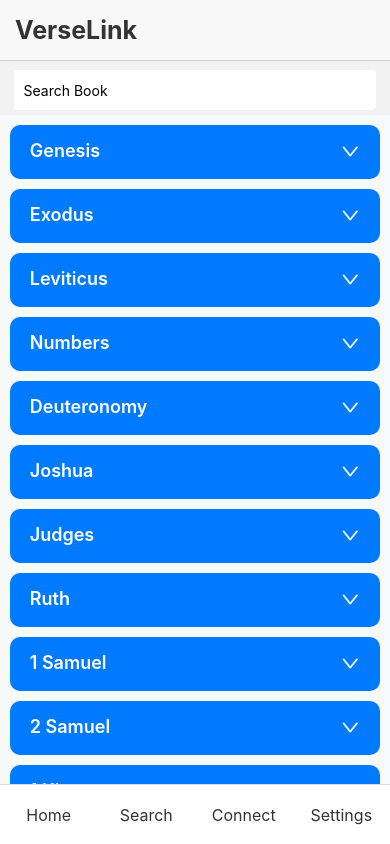
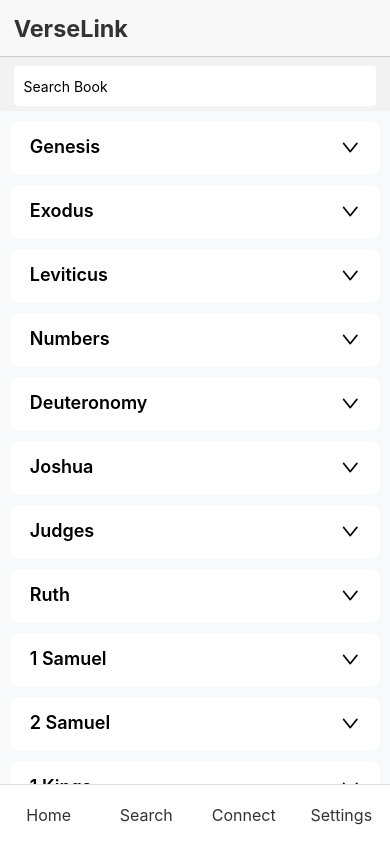
Before and after one commit to bz2006/VerseLink, a React Native app: screen /Home in a window 390 px wide. Built offline with nearby package versions, Linux system fonts and the light colour scheme; what react-native-sqlite-storage would draw is missing.

Commit message:
ui changes,log,ready for deploy

```diff
--- a/screens/Components/BookCollapse.tsx
+++ b/screens/Components/BookCollapse.tsx
@@ -29,7 +29,7 @@ const Collapse = ({ book, onClickFunction, expanded,navigation }) => {
             {book.title}
           </Text>
           <Text style={styles.arrow}>
-            {expanded ? <Icon name="up" size={20} color="#FFFFFF" /> : <Icon name="down" size={20} color="#FFFFFF" />}
+            {expanded ? <Icon name="up" size={20} color="#000000" /> : <Icon name="down" size={20} color="#000000" />}
           </Text>
         </View>
       </TouchableWithoutFeedback>
@@ -55,13 +55,13 @@ const Collapse = ({ book, onClickFunction, expanded,navigation }) => {
   );
 };
 
-const BookCollapse = ({ filterText }) => {
+const BookCollapse = ({ filterText}) => {
   const [expandedBookIndex, setExpandedBookIndex] = useState(null);
   const navigation = useNavigation();
   UIManager.setLayoutAnimationEnabledExperimental &&
     UIManager.setLayoutAnimationEnabledExperimental(true);
 
-  const updateLayout = (index) => {
+  const updateLayout = (index:any) => {
     LayoutAnimation.configureNext(LayoutAnimation.Presets.easeInEaseOut);
     setExpandedBookIndex(index === expandedBookIndex ? null : index);
   };
@@ -108,7 +108,7 @@ const styles = StyleSheet.create({
     elevation: 3,
   },
   book: {
-    backgroundColor: '#007bff',
+    backgroundColor: '#ffffff',
     paddingVertical: 15,
     paddingHorizontal: 20,
     flexDirection: 'row',
@@ -116,18 +116,18 @@ const styles = StyleSheet.create({
   },
   arrow: {
     fontSize: 20,
-    color: '#333',
+    color: '#000000',
   },
   bookTitle: {
     fontSize: 18,
     fontWeight: '600',
-    color: '#fff',
+    color: '#000000',
     textAlign: 'center',
   },
   chapterContainer: {
     paddingVertical: 10,
     paddingHorizontal: 10,
-    backgroundColor: '#e9ecef',
+    backgroundColor: '#ffffff',
   },
   chaptersContainer: {
     flexDirection: 'row',
@@ -138,7 +138,7 @@ const styles = StyleSheet.create({
   chapterBox: {
     width: 50,
     height: 50,
-    backgroundColor: '#CDCDCD',
+    backgroundColor: '#f5f5f5',
     justifyContent: 'center',
     borderRadius: 8,
     alignItems: 'center',
--- a/screens/HomePage/HomePage.tsx
+++ b/screens/HomePage/HomePage.tsx
@@ -82,7 +82,7 @@ const headerstyles = StyleSheet.create({
   },
   header: {
       width: '100%',
-      padding: 15,
+      padding: width*0.035,
       backgroundColor: '#f8f8f8',
       flexDirection: 'row',
       justifyContent: 'space-between',
@@ -91,7 +91,7 @@ const headerstyles = StyleSheet.create({
       borderBottomColor: '#ccc',
   },
   headerText: {
-      fontSize: 25,
+      fontSize: width*0.06,
       fontWeight: 'bold',
       color: '#333',
   },
--- a/screens/SearchPage/SearchPage.tsx
+++ b/screens/SearchPage/SearchPage.tsx
@@ -72,7 +72,7 @@ const SearchPage = (props: Props) => {
                     </TouchableWithoutFeedback>
                 ) : null}
             </View>
-            <View style={{ paddingHorizontal: 10, marginTop: 10 }}>
+            <View style={styles.content}>
                 <TextInput
                     style={styles.input}
                     onChangeText={onChangeText}
@@ -108,10 +108,10 @@ const SearchPage = (props: Props) => {
                 renderItem={({ item }) => (
                     <View style={styles.verseContainer}>
                         <TouchableWithoutFeedback onPress={() => HandlePresent(item.bookNum, item.chNum, item.verseNum - 1)}>
-                            <View>
-                                <Text style={styles.bkname}>{item.bookName} {item.chNum}</Text>
+                            <View >
+                                <Text style={styles.bkname}>{item.bookName} {item.chNum}:{item.verseNum}</Text>
                                 <View style={styles.verse}>
-                                    <Text style={styles.versenum}>{item.verseNum}</Text>
+                                    <Text style={styles.versenum}></Text>
                                     <Text style={styles.versetxt}>{item.word}</Text>
                                 </View>
                             </View>
@@ -140,13 +140,20 @@ const styles = StyleSheet.create({
         shadowOpacity: 0.2,
         shadowRadius: 2,
     },
+    content: {
+        flex: 1,
+        alignItems: 'center',
+        padding: width*0.015,
+        paddingBottom: 60,
+      },
     dropdown: {
         position: 'absolute',
         top: 50,
         width: '100%',
         maxHeight: 200,
         backgroundColor: '#FFF',
-        borderRadius: 8,
+        borderBottomLeftRadius:8,
+        borderBottomRightRadius:8,
         zIndex: 1,
         elevation: 3,
         shadowColor: '#000',
@@ -175,6 +182,10 @@ const styles = StyleSheet.create({
     },
     verseContainer: {
         flex: 1,
+        borderRadius: 10,
+        padding:width*0.02,
+        backgroundColor: '#fff',
+        marginBottom: height * 0.01,
     },
     verse: {
         flexDirection: 'row',
@@ -185,16 +196,10 @@ const styles = StyleSheet.create({
     },
     versetxt: {
         fontSize: width * 0.045,
-        lineHeight: width * 0.055,
+        lineHeight: width * 0.075,
         color: '#000',
         flex: 1,
         flexWrap: 'wrap',
-    },
-    versenum: {
-        fontSize: width * 0.04,
-        fontWeight: 'bold',
-        color: '#777',
-        marginRight: width * 0.02,
     },
     bkname: {
         fontSize: width * 0.04,
@@ -202,9 +207,6 @@ const styles = StyleSheet.create({
         marginLeft: width * 0.01,
         marginBottom:-4
     },
-    break: {
-        height: 20, // Adjust the height as needed for spacing
-      },
 });
 
 const headerstyles = StyleSheet.create({
@@ -220,14 +222,14 @@ const headerstyles = StyleSheet.create({
     },
     header: {
         width: '100%',
-        padding: 10,
+        padding: width*0.035,
         backgroundColor: '#fff',
         flexDirection: 'row',
         justifyContent: 'space-between',
         alignItems: 'center',
     },
     headerText: {
-        fontSize: 28,
+        fontSize: width*0.06,
         fontWeight: 'bold',
         color: '#000',
     },
--- a/screens/VersePage/VersePage.tsx
+++ b/screens/VersePage/VersePage.tsx
@@ -35,7 +35,6 @@ const VersePage = (props: Props) => {
     const { Book, GetBibleByBookNumber } = useContext(BibleContext);
     const {  Connect,connectionUrl,connectionStatus,PresentingData } = useContext(ConnectionContext);
 
-    console.log("mainlog", selectedBook, selectedChapter);
 
     const IncrementChapter = () => {
         const chapter = selectedChapter + 1;
@@ -92,7 +91,6 @@ const VersePage = (props: Props) => {
         }
 
     }
-    console.log(Book)
 
     return (
         <SafeAreaView style={styles.container}>
@@ -160,7 +158,7 @@ const styles = StyleSheet.create({
     },
     versetxt: {
         fontSize: width * 0.05,
-        lineHeight: width * 0.06,
+        lineHeight: width * 0.075,
         color: '#000000',
         flex: 1,
         flexWrap: 'wrap',
--- a/screens/VerseView-Presenter/config-presenter.tsx
+++ b/screens/VerseView-Presenter/config-presenter.tsx
@@ -26,7 +26,6 @@ const ConfigPresenter = () => {
 
 
     const handleQRCodeData = (data: string) => {
-        console.log("QR Code Data:", data);
         let remainder = data.split("://")[1];
         let hostname = remainder.split(':')[0];
         let port = remainder.split(':')[1].split('/')[0];
@@ -133,19 +132,19 @@ const styles = StyleSheet.create({
         justifyContent: 'center',
     },
     title: {
-        fontSize: 24,
+        fontSize: width*0.07,
         fontWeight: 'bold',
         marginBottom: 10,
         textAlign: 'center',
     },
     description: {
-        fontSize: 16,
+        fontSize: width*0.045,
         marginBottom: 20,
         textAlign: 'center',
         color: '#555',
     },
     label: {
-        fontSize: 14,
+        fontSize: width*0.04,
         marginBottom: 5,
     },
     ipaddress: {
@@ -157,14 +156,14 @@ const styles = StyleSheet.create({
     },
     input: {
         borderWidth: 1,
-        borderColor: '#ccc',
-        padding: 10,
+        borderColor: '#555',
+        padding: width*0.025,
         borderRadius: 5,
     },
     portInput: {
         borderWidth: 1,
-        borderColor: '#ccc',
-        padding: 10,
+        borderColor: '#555',
+        padding: width*0.025,
         borderRadius: 5,
     },
 });
@@ -175,14 +174,10 @@ const Camerastyles = StyleSheet.create({
         backgroundColor: '#f5f5f5',
     },
     startButton: {
-        padding: width * 0.05,
+        padding: width*0.04,
+        width:"100%",
         backgroundColor: '#28a745',
         borderRadius: 8,
-        shadowColor: '#000',
-        shadowOffset: { width: 0, height: 2 },
-        shadowOpacity: 0.3,
-        shadowRadius: 3,
-        elevation: 5,
         marginTop: 20,
     },
     buttonText: {
@@ -295,12 +290,12 @@ const Imagestyles = StyleSheet.create({
         alignItems: 'center', // Aligns items vertically centered
     },
     image: {
-        width: 80,  // Set the desired width of the images
-        height: 80, // Set the desired height of the images
+        width: width * 0.20,  // Set the desired width of the images
+        height: width * 0.20, // Set the desired height of the images
         marginHorizontal: 8, // Adds space between images and the icon
     },
     icon: {
-        marginHorizontal: 8, // Adds space between the images and the icon
+        marginHorizontal: width * 0.05,
     },
 });
 
```
Also changed, not shown: screens/VerseView-Presenter/assets/VerseLink.png, 16 other files (tests, documents, lock files or other folders).
